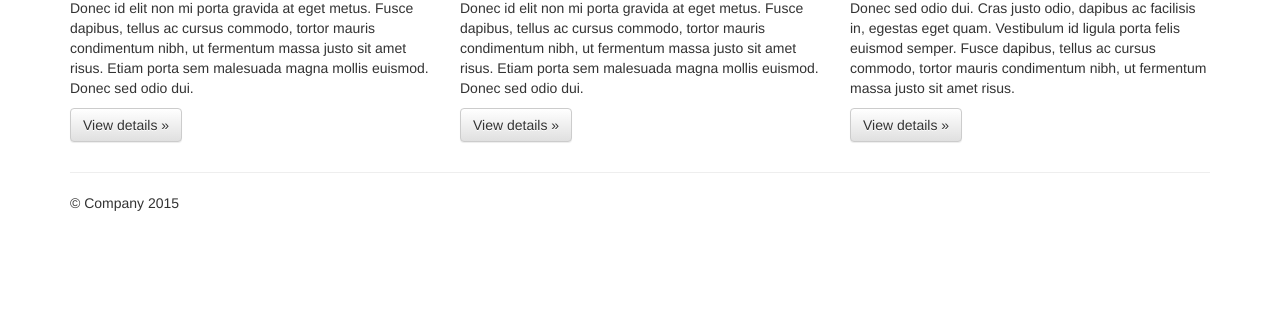
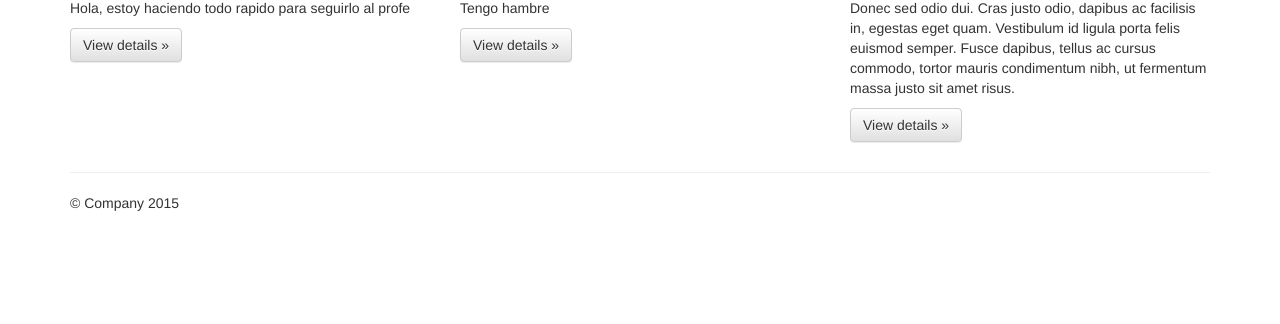
Before and after one commit to Lucia-Galbiatti/BootCamp12Git, a plain HTML site: page index.html in a window 1280 px wide. Shown: the part 476-800 px from the top of the page. Drawn offline with nearby package versions, Linux system fonts and the light colour scheme.

Commit message:
otro cambio nuevo

```diff
--- a/index.html
+++ b/index.html
@@ -66,12 +66,12 @@
       <div class="row">
         <div class="col-md-4">
           <h2>Heading</h2>
-          <p>Donec id elit non mi porta gravida at eget metus. Fusce dapibus, tellus ac cursus commodo, tortor mauris condimentum nibh, ut fermentum massa justo sit amet risus. Etiam porta sem malesuada magna mollis euismod. Donec sed odio dui. </p>
+          <p>Hola, estoy haciendo todo rapido para seguirlo al profe </p>
           <p><a class="btn btn-default" href="#" role="button">View details &raquo;</a></p>
         </div>
         <div class="col-md-4">
           <h2>Heading</h2>
-          <p>Donec id elit non mi porta gravida at eget metus. Fusce dapibus, tellus ac cursus commodo, tortor mauris condimentum nibh, ut fermentum massa justo sit amet risus. Etiam porta sem malesuada magna mollis euismod. Donec sed odio dui. </p>
+          <p>Tengo hambre </p>
           <p><a class="btn btn-default" href="#" role="button">View details &raquo;</a></p>
        </div>
         <div class="col-md-4">
```
